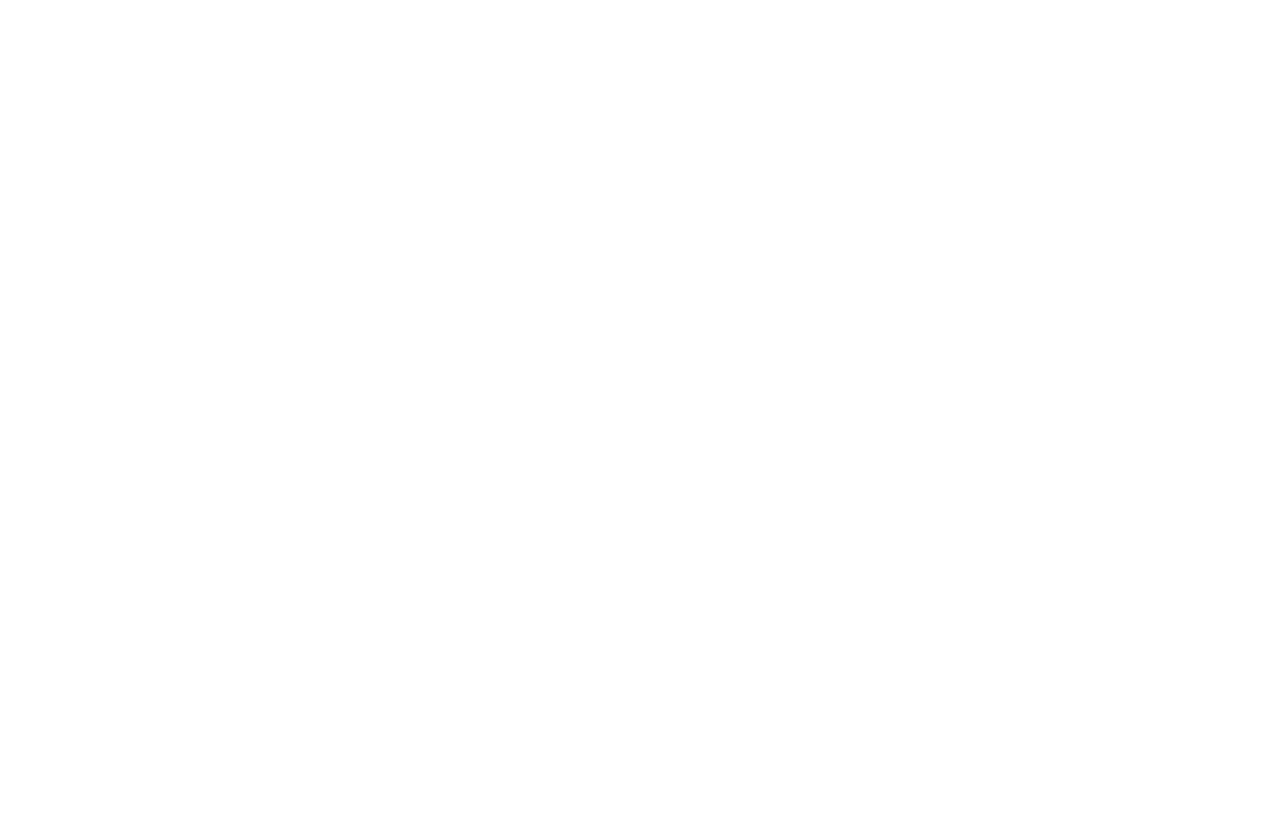
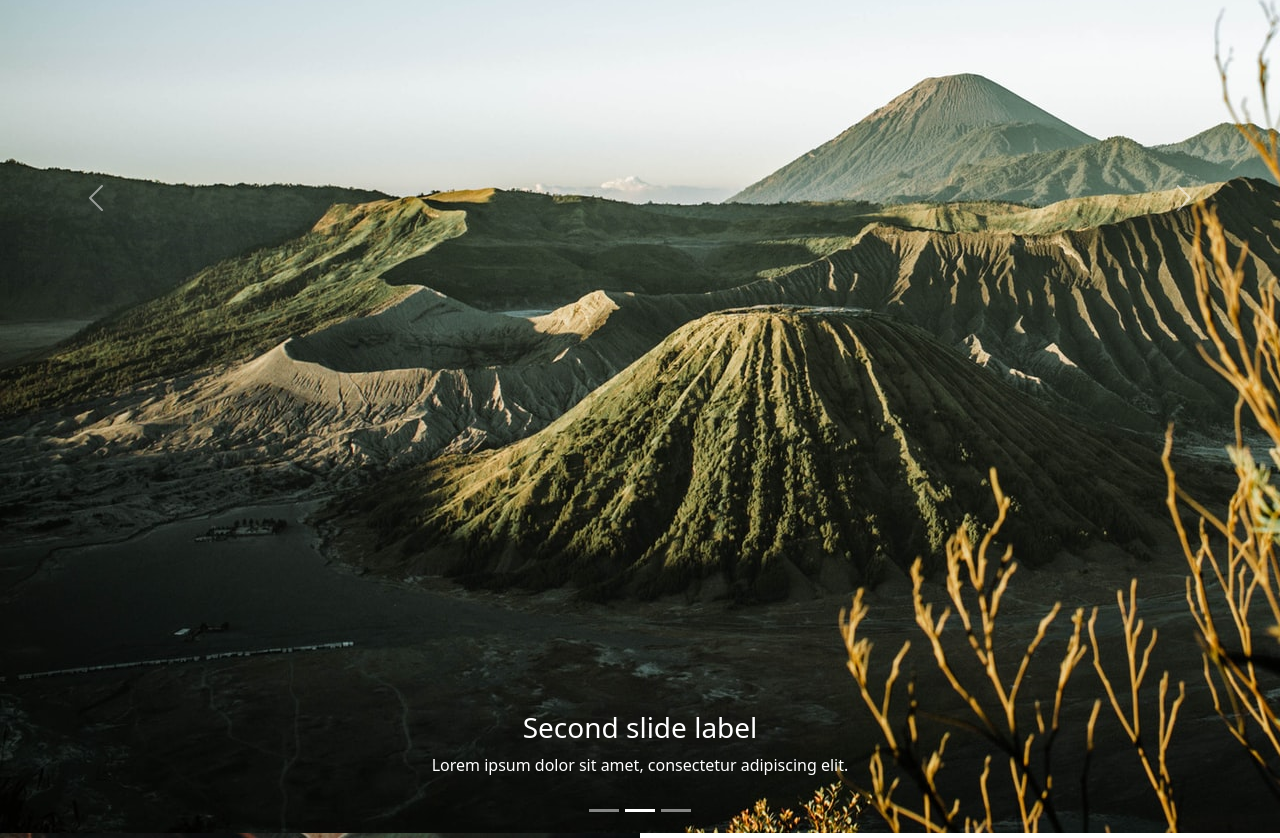
Before and after one commit to KazimAkyol/REACT, a React (Create React App) app in the folder class-notes/RC-03-React-Bootstrap/: page / in a window 1280 px wide. Shown: the part 530-1368 px from the top of the page. Before the commit the page ends 800 px from the top, so only its background shows below. Built offline with nearby package versions, Linux system fonts and the light colour scheme.

Commit message:
8.commit

```diff
--- a/class-notes/RC-03-React-Bootstrap/src/App.js
+++ b/class-notes/RC-03-React-Bootstrap/src/App.js
@@ -1,11 +1,13 @@
 import React from 'react'
 import "bootstrap/dist/css/bootstrap.min.css";
 import MyNavbar from './components/MyNavbar';
+import Slider from './components/Slider';
 
 const App = () => {
   return (
     <div>
     <MyNavbar/>
+    <Slider/>
     </div>
   )
 }
--- a/class-notes/RC-03-React-Bootstrap/src/components/MyNavbar.jsx
+++ b/class-notes/RC-03-React-Bootstrap/src/components/MyNavbar.jsx
@@ -5,6 +5,8 @@ import Form from "react-bootstrap/Form";
 import Nav from "react-bootstrap/Nav";
 import Navbar from "react-bootstrap/Navbar";
 import NavDropdown from "react-bootstrap/NavDropdown";
+
+// import {NavDropdown, Navbar, Nav, Form, Container, Button} from "react-bootstrap";
 
 import logo from "../img/logo.png";
 
@@ -14,7 +16,7 @@ const MyNavbar = () => {
     <Navbar expand="lg" className="bg-body-tertiary">
       <Container fluid>
         <Navbar.Brand href="#">
-            <img src={logo} alt="" />
+          <img src={logo} alt="" />
         </Navbar.Brand>
         <Navbar.Toggle aria-controls="navbarScroll" />
         <Navbar.Collapse id="navbarScroll">
@@ -27,13 +29,9 @@ const MyNavbar = () => {
             <Nav.Link href="#action2">People</Nav.Link>
             <NavDropdown title="Courses" id="navbarScrollingDropdown">
               <NavDropdown.Item href="#action3">Full-Stack</NavDropdown.Item>
-              <NavDropdown.Item href="#action4">
-                Data-Science
-              </NavDropdown.Item>
+              <NavDropdown.Item href="#action4">Data-Science</NavDropdown.Item>
               <NavDropdown.Divider />
-              <NavDropdown.Item href="#action5">
-                Something else here
-              </NavDropdown.Item>
+              <NavDropdown.Item href="#action5">DevOps</NavDropdown.Item>
             </NavDropdown>
           </Nav>
           <Form className="d-flex">
--- a/class-notes/RC-03-React-Bootstrap/src/components/Slider.jsx
+++ b/class-notes/RC-03-React-Bootstrap/src/components/Slider.jsx
@@ -1,9 +1,38 @@
-import React from 'react'
+import React from "react";
+import Carousel from "react-bootstrap/Carousel";
+
+import resim1 from "../img/slider01.jpg";
+import resim2 from "../img/slider02.jpg";
+import resim3 from "../img/slider03.jpg";
 
 const Slider = () => {
   return (
-    <div>Slider</div>
-  )
-}
+    <Carousel>
+      <Carousel.Item>
+        <img src={resim1} alt="" />
+        <Carousel.Caption>
+          <h3>First slide label</h3>
+          <p>Nulla vitae elit libero, a pharetra augue mollis interdum.</p>
+        </Carousel.Caption>
+      </Carousel.Item>
+      <Carousel.Item>
+        <img src={resim2} alt="" />
+        <Carousel.Caption>
+          <h3>Second slide label</h3>
+          <p>Lorem ipsum dolor sit amet, consectetur adipiscing elit.</p>
+        </Carousel.Caption>
+      </Carousel.Item>
+      <Carousel.Item>
+        <img src={resim3} alt="" />
+        <Carousel.Caption>
+          <h3>Third slide label</h3>
+          <p>
+            Praesent commodo cursus magna, vel scelerisque nisl consectetur.
+          </p>
+        </Carousel.Caption>
+      </Carousel.Item>
+    </Carousel>
+  );
+};
 
-export default Slider
+export default Slider;
```
